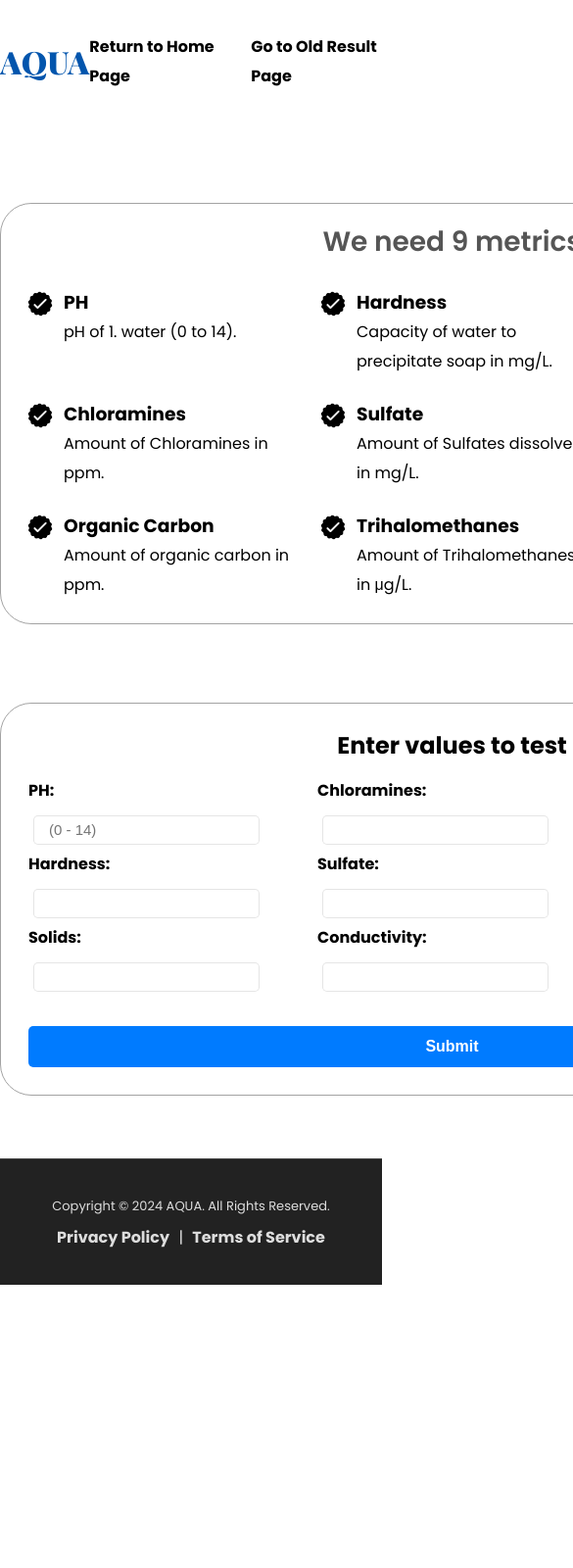
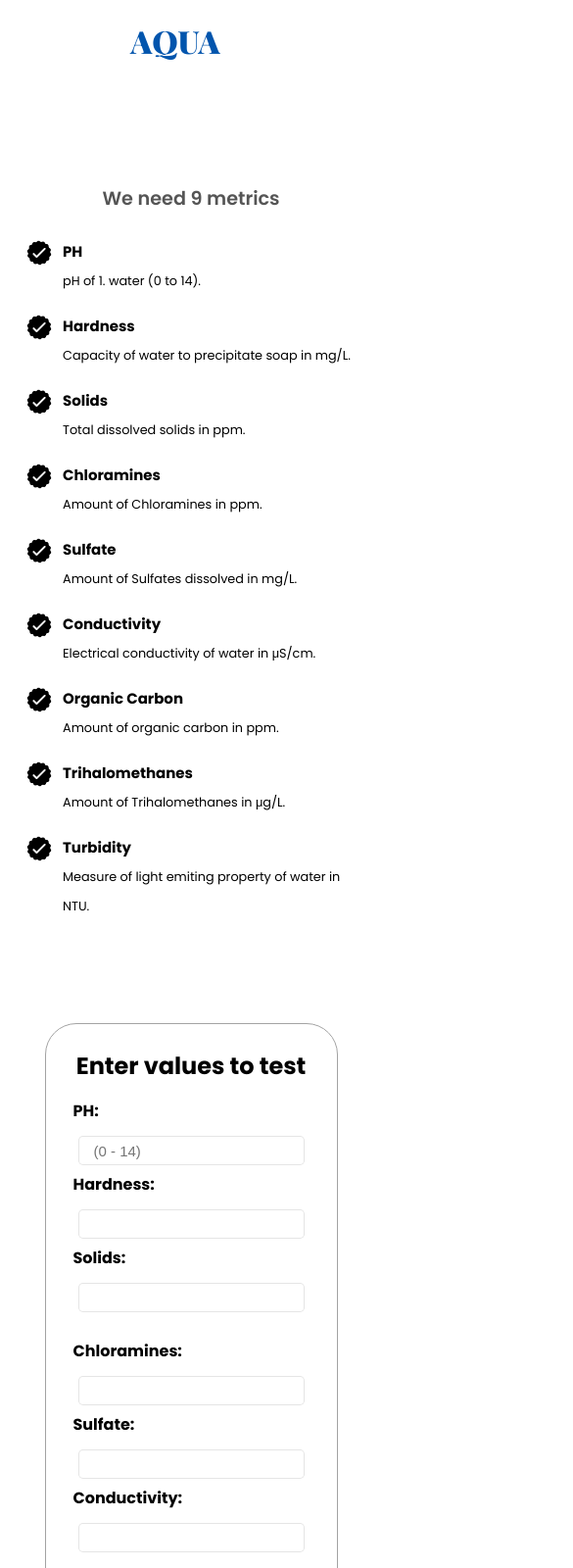
Before and after one commit to M0hammedMahm0ud/Aqua-Project, a plain HTML site: page getNewTest/new.html in a window 390 px wide. Shown: the top 1600 px of the page at 98% size, 585 px wide, since content can reach past the window. Before the commit the page ends 1311 px from the top, so only its background shows below. Drawn offline with nearby package versions, Linux system fonts and the light colour scheme; a web font is replaced by a local one.

Commit message:
add some resposivness

```diff
--- a/result.css
+++ b/fetchResult/result.css
@@ -108,6 +108,9 @@ footer {
   background-color: #222;
   color: #ddd;
   line-height: 2rem;
+  position: fixed;
+  bottom: 0;
+  width: 100%;
 }
 
 .footer-bottom {
--- a/new.css
+++ b/getNewTest/new.css
@@ -10,6 +10,7 @@
 body {
   font-family: "Poppins", sans-serif;
   line-height: 30px;
+  height: 100svh;
 }
 
 html {
@@ -76,7 +77,12 @@ a:hover {
 #experience {
   position: relative;
 }
-
+.metricsH2 {
+  color: rgb(85, 85, 85);
+  font-weight: 600;
+  font-size: 1.75rem;
+  margin-bottom: 2rem;
+}
 .mat-container {
   display: grid;
   text-align: start;
@@ -98,7 +104,6 @@ article .icon {
 
 .details-container {
   padding: 1.5rem;
-  background: white;
   border-radius: 2rem;
   border: rgb(163, 163, 163) 0.1rem solid;
   text-align: center;
@@ -191,3 +196,32 @@ footer {
 .footer-bottom a:hover {
   color: #fff;
 }
+@media screen and (max-width: 600px) {
+  .mat-container {
+    display: flex;
+    flex-direction: column;
+    font-size: 0.8rem;
+    gap: 1rem;
+  }
+  .details-container {
+    border: none;
+  }
+  .form-container {
+    display: flex;
+    flex-direction: column;
+  }
+  a {
+    display: none;
+  }
+  nav {
+    display: flex;
+    justify-content: center;
+    align-items: center;
+    height: 10vh;
+  }
+  .metricsH2 {
+    font-weight: 600;
+    font-size: 1.2rem;
+    margin-bottom: 1.5rem;
+  }
+}
--- a/new.html
+++ b/getNewTest/new.html
@@ -12,29 +12,23 @@
       <div>
         <ul class="nav-links">
           <li>
-            <a href="index.html" target="_parent">Return to Home Page</a>
+            <a href="../index.html" target="_blank">Return to Home Page</a>
           </li>
-          <li><a href="#experience">Go to Old Result Page</a></li>
+          <li>
+            <a href="../oldResultPage/old.html" target="_blank"
+              >Go to Old Result Page</a
+            >
+          </li>
         </ul>
       </div>
     </nav>
     <section id="experience">
       <div class="details-container">
-        <h2
-          class="experience-sub-title"
-          style="
-            color: rgb(85, 85, 85);
-            font-weight: 600;
-            font-size: 1.75rem;
-            margin-bottom: 2rem;
-          "
-        >
-          We need 9 metrics
-        </h2>
+        <h2 class="metricsH2">We need 9 metrics</h2>
         <div class="mat-container">
           <article>
             <img
-              src="./assets/checkmark.png"
+              src="../assets/checkmark.png"
               alt="Experience icon"
               class="icon"
             />
@@ -45,7 +39,7 @@
           </article>
           <article>
             <img
-              src="./assets/checkmark.png"
+              src="../assets/checkmark.png"
               alt="Experience icon"
               class="icon"
             />
@@ -56,7 +50,7 @@
           </article>
           <article>
             <img
-              src="./assets/checkmark.png"
+              src="../assets/checkmark.png"
               alt="Experience icon"
               class="icon"
             />
@@ -67,7 +61,7 @@
           </article>
           <article>
             <img
-              src="./assets/checkmark.png"
+              src="../assets/checkmark.png"
               alt="Experience icon"
               class="icon"
             />
@@ -78,7 +72,7 @@
           </article>
           <article>
             <img
-              src="./assets/checkmark.png"
+              src="../assets/checkmark.png"
               alt="Experience icon"
               class="icon"
             />
@@ -89,7 +83,7 @@
           </article>
           <article>
             <img
-              src="./assets/checkmark.png"
+              src="../assets/checkmark.png"
               alt="Experience icon"
               class="icon"
             />
@@ -100,7 +94,7 @@
           </article>
           <article>
             <img
-              src="./assets/checkmark.png"
+              src="../assets/checkmark.png"
               alt="Experience icon"
               class="icon"
             />
@@ -111,7 +105,7 @@
           </article>
           <article>
             <img
-              src="./assets/checkmark.png"
+              src="../assets/checkmark.png"
               alt="Experience icon"
               class="icon"
             />
@@ -122,7 +116,7 @@
           </article>
           <article>
             <img
-              src="./assets/checkmark.png"
+              src="../assets/checkmark.png"
               alt="Experience icon"
               class="icon"
             />
@@ -187,8 +181,6 @@
     <footer>
       <div class="footer-bottom">
         <p>Copyright © 2024 AQUA. All Rights Reserved.</p>
-        <a href="privacy.html" target="_blank">Privacy Policy</a> |
-        <a href="terms.html" target="_blank">Terms of Service</a>
       </div>
     </footer>
   </body>
--- a/mediaqueries.css
+++ b/mediaqueries.css
@@ -57,7 +57,7 @@
     margin-bottom: 0;
   }
   article {
-    font-size: 1rem;
+    font-size: 0.9rem;
   }
   footer nav {
     height: fit-content;
@@ -76,10 +76,10 @@
     font-size: 1rem;
   }
   .experience-sub-title {
-    font-size: 1.25rem;
+    font-size: 1rem;
   }
   .logo {
-    font-size: 1.5rem;
+    font-size: 1rem;
   }
   .nav-links {
     flex-direction: column;
@@ -92,12 +92,16 @@
     justify-content: center;
   }
   .section__text__p2 {
-    font-size: 1.25rem;
+    font-size: 1rem;
   }
   .title {
-    font-size: 2rem;
+    font-size: 1.5rem;
   }
   .text-container {
     text-align: justify;
   }
+  .mat-container {
+    display: flex;
+    flex-direction: column;
+  }
 }
--- a/old.css
+++ b/oldResultPage/old.css
@@ -9,7 +9,7 @@
 
 body {
   font-family: "Poppins", sans-serif;
-  line-height: 30px;
+  height: 100svh;
 }
 
 html {
@@ -41,7 +41,7 @@ header,
 header {
   justify-content: space-around;
   align-items: center;
-  height: 15vh;
+  height: 10vh;
 }
 
 .nav-links {
@@ -72,10 +72,6 @@ a:hover {
   text-decoration: underline;
   text-underline-offset: 1.5rem;
   text-decoration-color: red;
-}
-
-.logo {
-  font-size: 2rem;
 }
 /* FORM */
 
@@ -148,31 +144,17 @@ a:hover {
 
 /* footer */
 footer {
-  margin-top: 4rem;
   background-color: #222;
   color: #ddd;
-  line-height: 2rem;
-}
-
-.footer-bottom {
-  text-align: center;
-  border-top: 1px solid #444;
-  padding-top: 2rem;
-  padding-bottom: 2rem;
-}
-
-.footer-bottom p {
-  font-size: 13px;
-}
-
-.footer-bottom a {
-  color: #ddd;
-  text-decoration: none;
-  margin: 0 5px;
-}
-
-.footer-bottom a:hover {
-  color: #fff;
+  height: 10vh;
+  display: flex;
+  flex-direction: column;
+  justify-content: center;
+  align-items: center;
+  position: absolute;
+  bottom: 0;
+  right: 0;
+  left: 0;
 }
 
 @media (max-width: 768px) {
@@ -199,7 +181,7 @@ footer {
 
   .form-container {
     padding: 1.5rem;
-    margin: 2rem auto;
+    margin: 3.5rem auto;
     border-radius: 1rem;
   }
 
--- a/style.css
+++ b/style.css
@@ -6,10 +6,12 @@
 * {
   margin: 0;
   padding: 0;
+  box-sizing: border-box;
 }
 
 body {
   font-family: "Poppins", sans-serif;
+  height: 100svh;
 }
 
 html {
@@ -158,7 +160,6 @@ section {
   padding-top: 4vh;
   height: 90vh;
   margin: 0 10rem;
-  box-sizing: border-box;
   min-height: fit-content;
 }
 
```
Also changed, not shown: index.html (+2 -7 lines), oldResultPage/old.html (renamed from old.html, +4 -7 lines), fetchResult/result.html (renamed from result.html).
